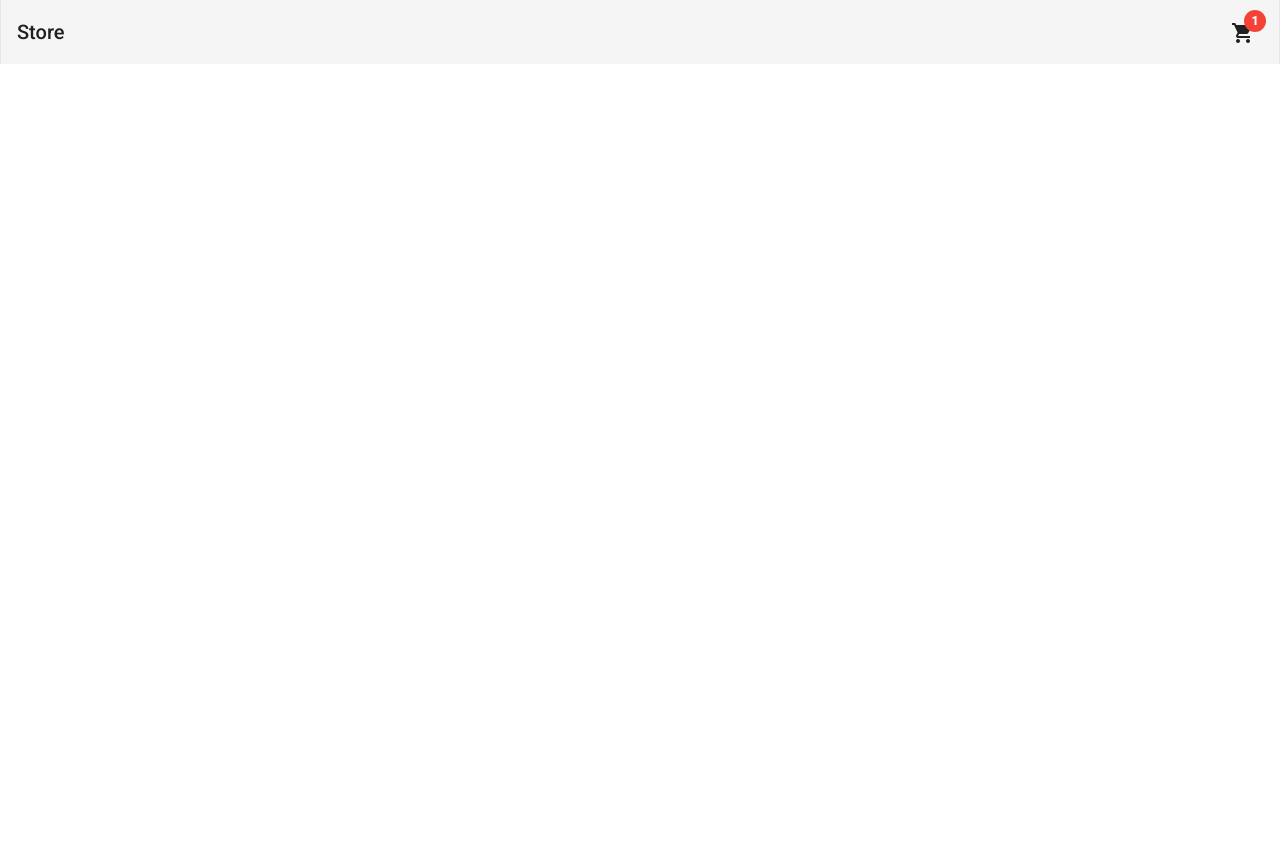
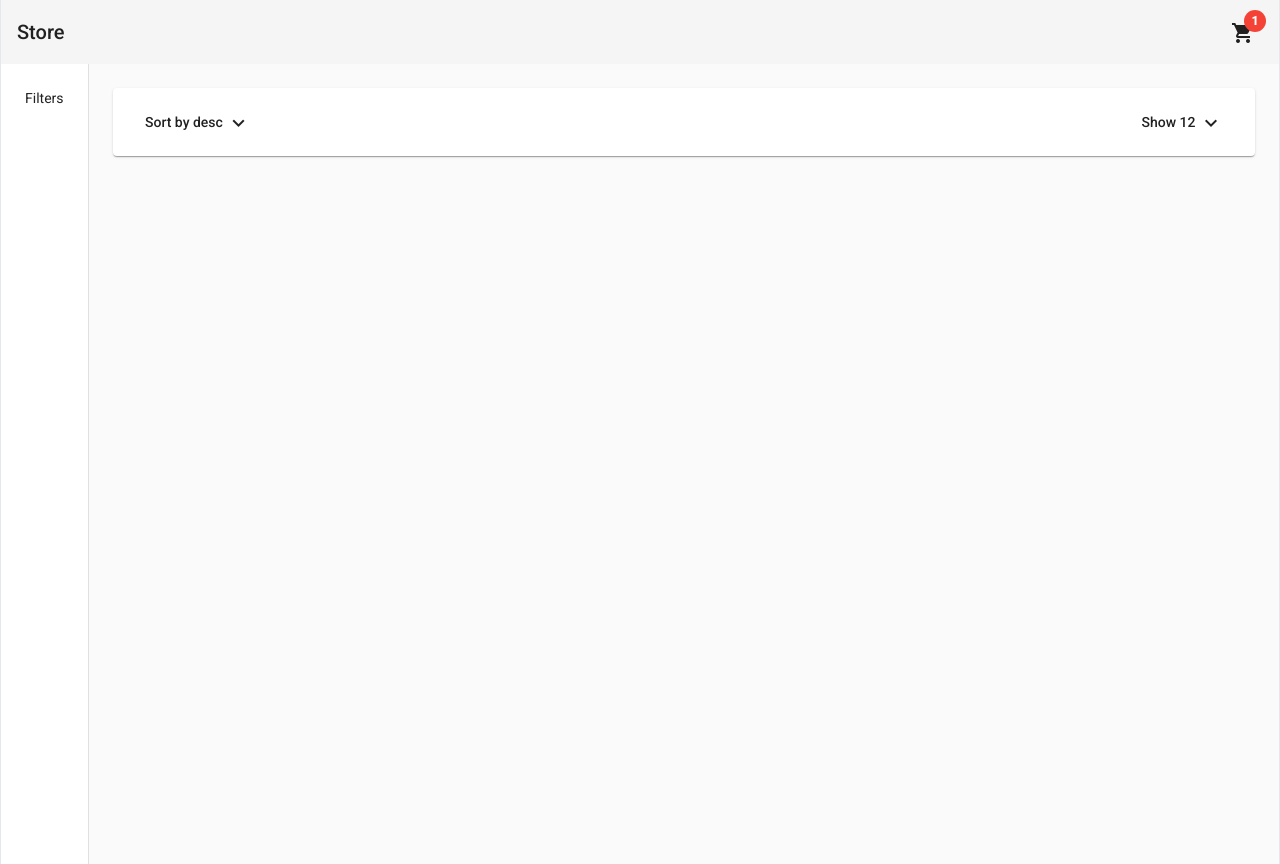
Before and after one commit to dhia-trabelsi/store, an Angular app: page /home in a window 1280 px wide. Before the commit this address led to /. Before the commit the page ends 800 px from the top, so only its background shows below. Built offline with nearby package versions, Linux system fonts and the light colour scheme.

Commit message:
products page

```diff
--- a/src/app/app-routing.module.ts
+++ b/src/app/app-routing.module.ts
@@ -1,7 +1,17 @@
 import { NgModule } from '@angular/core';
 import { RouterModule, Routes } from '@angular/router';
+import { HomeComponent } from './pages/home/home.component';
 
-const routes: Routes = [];
+const routes: Routes = [{
+  path: 'home',
+  component: HomeComponent
+},
+{
+path:'',
+redirectTo: 'home',
+pathMatch: 'full'
+}
+];
 
 @NgModule({
   imports: [RouterModule.forRoot(routes)],
--- a/src/app/app.component.ts
+++ b/src/app/app.component.ts
@@ -4,6 +4,7 @@
   selector: 'app-root',
   template: `
   <app-header></app-header>
+  <router-outlet></router-outlet>
   `,
   styles: []
 })
--- a/src/app/app.module.ts
+++ b/src/app/app.module.ts
@@ -18,11 +18,15 @@
 import { AppComponent } from './app.component';
 import { BrowserAnimationsModule } from '@angular/platform-browser/animations';
 import { HeaderComponent } from './components/header/header.component';
+import { HomeComponent } from './pages/home/home.component';
+import { ProductsHeaderComponent } from './pages/home/components/products-header/products-header.component';
 
 @NgModule({
   declarations: [
     AppComponent,
-    HeaderComponent
+    HeaderComponent,
+    HomeComponent,
+    ProductsHeaderComponent
   ],
   imports: [
     BrowserModule,
--- a/src/app/components/header/header.component.html
+++ b/src/app/components/header/header.component.html
@@ -19,6 +19,14 @@
                 Total
                 <span class="font-bold">{{ 10 | currency}}</span>
             </div>
+            <div class="pt-3 flex justify-between">
+                <button class="bg-rose-600 text-white rounded-full w-9 h-9">
+                    <mat-icon>remove_shopping_cart</mat-icon>
+                </button>
+                <button routerLink="cart" class="bg-green-600 text-white rounded-full w-9 h-9">
+                    <mat-icon>remove_shopping_cart</mat-icon>
+                </button>
+            </div>
         </div>
     </mat-menu>
 
--- /dev/null
+++ b/src/app/pages/home/components/products-header/products-header.component.html
@@ -0,0 +1,28 @@
+<mat-card class="mb-4">
+    <div class="flex justify-between">
+        <div>
+            <button mat-button [matMenuTriggerFor]="sortByMenu">
+                Sort by {{sort}}
+                <mat-icon>expand_more</mat-icon>
+            </button>
+            <mat-menu #sortByMenu="matMenu">
+                <button (click)="onSortUpdate('desc')" mat-menu-item>desc</button>
+                <button (click)="onSortUpdate('asc')" mat-menu-item>asc</button>
+            </mat-menu>
+        </div>
+        <div class="flex items-center">
+            <div>
+                <button mat-button [matMenuTriggerFor]="menu">
+                    Show {{ itemsShowCount }}
+                    <mat-icon>expand_more</mat-icon>
+                </button>
+                <mat-menu #menu="matMenu">
+                    <button (click)="onItemUpdate(15)" mat-menu-item>15</button>
+                </mat-menu>
+
+
+
+            </div>
+        </div>
+    </div>
+</mat-card>
--- /dev/null
+++ b/src/app/pages/home/components/products-header/products-header.component.ts
@@ -0,0 +1,24 @@
+import { Component, OnInit } from '@angular/core';
+
+@Component({
+  selector: 'app-products-header',
+templateUrl: 'products-header.component.html',
+
+})
+export class ProductsHeaderComponent implements OnInit {
+  sort = 'desc';
+  itemsShowCount = 12;
+
+  constructor() { }
+
+  ngOnInit(): void {
+  }
+
+  onSortUpdate(newSort: string): void {
+    this.sort = newSort;
+  }
+  onItemUpdate(count: number): void{
+    this.itemsShowCount = count;
+  }
+
+}
--- /dev/null
+++ b/src/app/pages/home/home.component.html
@@ -0,0 +1,9 @@
+<mat-drawer-container [autosize]="true" class="min-h-full max-w-7xl mx-auto border-x">
+    <mat-drawer mode="side" opened class="p-6">
+        <div>Filters</div>
+    </mat-drawer>
+    <mat-drawer-content class="p-6">
+        <app-products-header></app-products-header>
+    </mat-drawer-content>
+
+</mat-drawer-container>
--- /dev/null
+++ b/src/app/pages/home/home.component.ts
@@ -0,0 +1,16 @@
+import { Component, OnInit } from '@angular/core';
+
+@Component({
+  selector: 'app-home',
+  templateUrl: './home.component.html',
+  styles: [
+  ]
+})
+export class HomeComponent implements OnInit {
+
+  constructor() { }
+
+  ngOnInit(): void {
+  }
+
+}
```
